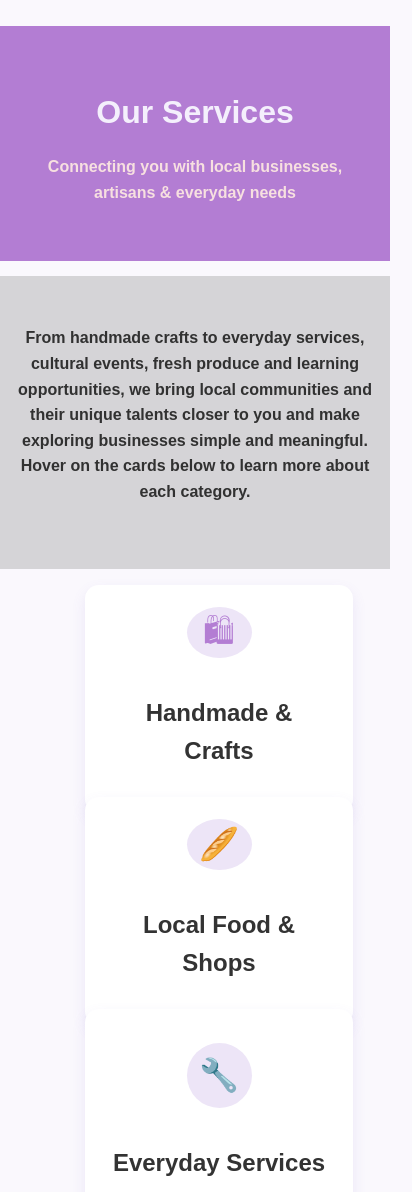
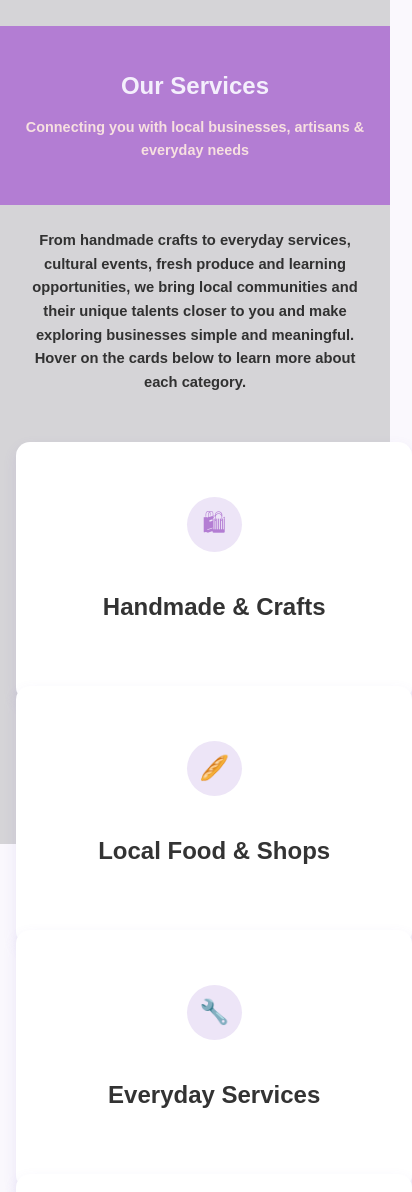
Before and after one commit to Manya-233/MILO-Just-dial-for-Small-Businesses, a plain HTML site: page services.html in a window 390 px wide. Shown: the top 1192 px of the page, 412 px wide, since content can reach past the window. Drawn offline with Linux system fonts and the light colour scheme.

Commit message:
update services.html

```diff
--- a/services.html
+++ b/services.html
@@ -13,6 +13,8 @@
   background: #faf8fd;
   color: #333;
   line-height: 1.6;
+  overflow-x: hidden ;
+  width: 100 %;
 }
 
 .overlay::before {
@@ -23,7 +25,7 @@
   width: 100%;
   height: 100%;
   background: url("https://media.istockphoto.com/id/479431428/photo/puppets-many-hanging-on-string-rajasthan-india.jpg?s=1024x1024&w=is&k=20&c=41s-qB9AUUJT8uBHUFGRmtd8Z380Dstm5vUgEZtUsqk=") no-repeat center center;
-  background-size: 100% auto;
+  background-size: cover ;
   opacity: 0.4;
   z-index: -1;
 }
@@ -55,17 +57,6 @@ header h1 {
   color: #313131;
   font-weight: 800;
 }
-
-
-.services-grid {
-  display: grid;
-  grid-template-columns: repeat(auto-fit, minmax(220px, 1fr));
-  gap: 2rem;
-  max-width: 900px;
-  margin: 3rem auto;
-  padding: 0 1.5rem;
-}
-
 
 
 .img-placeholder {
@@ -104,11 +95,9 @@ header h1 {
 
 .flip-card {
   background: transparent;
-  width: 100%;
-  max-width: 220px;
+  width: 100 %;
   height: 180px;
   perspective: 1000px;
-  margin: auto;
 }
 
 .flip-card-inner {
@@ -155,13 +144,102 @@ header h1 {
 
 .services-grid {
   display: grid;
-  grid-template-columns: repeat(auto-fit, minmax(260px, 1fr));
+  grid-template-columns: repeat(auto-fit, minmax(240px, 1fr));
   gap: 2rem;
   max-width: 1100px;
   margin: 3rem auto;
   padding: 0 1.5rem;
+  align-items: stretch ;
 }
 
+/*  RESPONSIVE DESIGN  */
+/* TABLETS */
+
+@media (max-width: 900px) {
+
+  header {
+    padding: 2rem 1rem;
+  }
+
+  header h1 {
+    font-size: 1.8rem;
+  }
+
+  .subtitle {
+    font-size: 0.95rem;
+  }
+
+  .intro {
+    padding: 1rem 1.2rem;
+    font-size: 0.95rem;
+  }
+
+  .services-grid {
+    grid-template-columns: repeat(auto-fit, minmax(220px, 1fr));
+    gap: 1.5rem;
+  }
+
+  .flip-card {
+    height: 210px;
+  }
+}
+
+/* MOBILE DEVICES */
+
+@media (max-width: 600px) {
+
+  header {
+    padding: 1.8rem 1rem;
+  }
+
+  header h1 {
+    font-size: 1.5rem;
+    line-height: 1.3;
+  }
+
+  .subtitle {
+    font-size: 0.9rem;
+  }
+
+  .intro {
+    margin: 1.5rem auto;
+    padding: 0 1rem;
+    font-size: 0.92rem;
+  }
+
+  .services-grid {
+    grid-template-columns: 1fr;
+    gap: 1.5rem;
+    padding: 0 1rem;
+  }
+
+  .flip-card {
+    width: 100%;
+    height: 220px;
+  }
+
+  .flip-card-front,
+  .flip-card-back {
+    padding: 1.2rem;
+  }
+
+  .img-placeholder {
+    width: 55px;
+    height: 55px;
+    font-size: 1.5rem;
+  }
+
+  .view-more {
+    margin: 3rem 1rem;
+  }
+
+  .view-more a {
+    display: inline-block;
+    width: 100%;
+    max-width: 280px;
+    padding: 0.9rem 1rem;
+  }
+}
   </style>
 </head>
 
```
